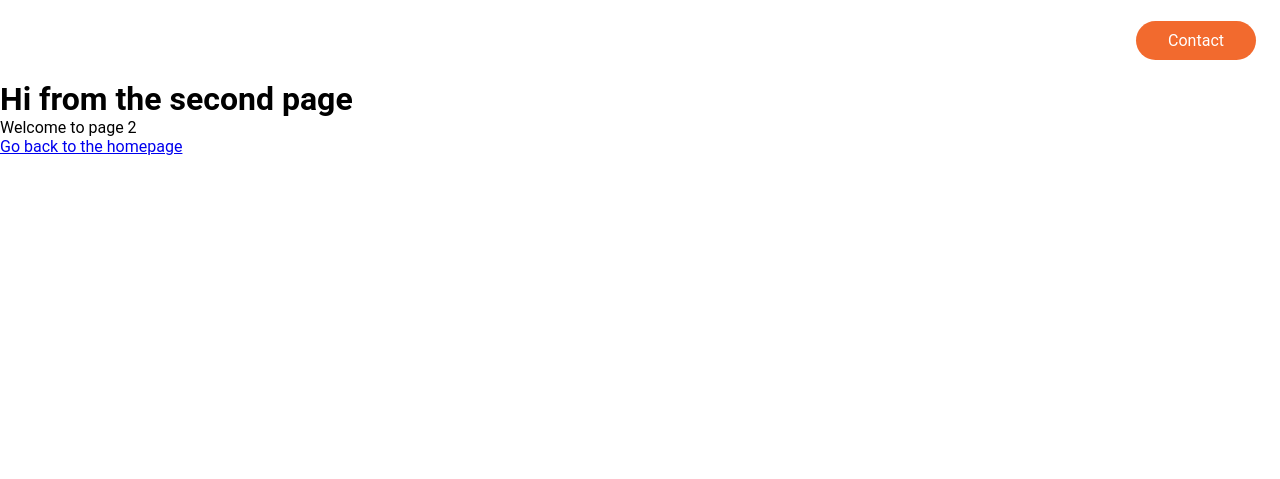
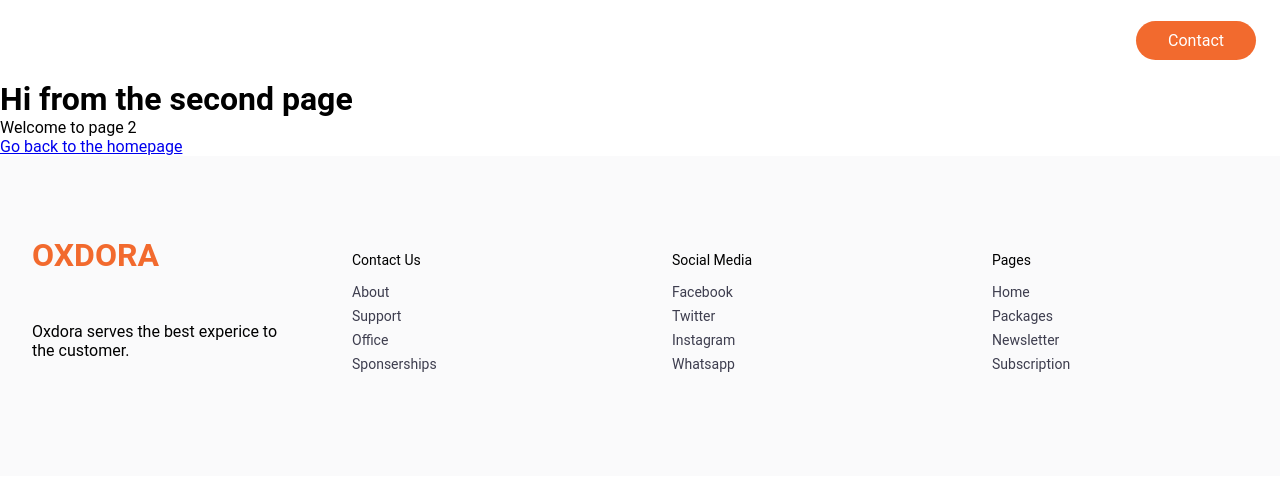
Before and after one commit to LitHaxor/Oxodra-consultancy, a Gatsby site: page /page-2 in a window 1280 px wide. Built offline with nearby package versions, Linux system fonts and the light colour scheme; Gatsby itself is replaced by a stand-in of ours.

Commit message:
Home Page done HP

```diff
--- /dev/null
+++ b/src/components/Footer.jsx
@@ -0,0 +1,106 @@
+
+import React from 'react'
+import styled from 'styled-components';
+
+const Footer = () =>{
+    return(
+        <FooterContainer>
+            <FooterLinkWrapper>
+                <FooterDesc>
+                    <h1>OXDORA</h1>
+                    <p>Oxdora serves the best experice to the customer.</p>
+                </FooterDesc>
+
+                <FooterLinkItems>
+                    <FooterLinkTitle>Contact Us</FooterLinkTitle>
+                    <FooterLink to="/about">About</FooterLink>
+                    <FooterLink to="">Support</FooterLink>
+                    <FooterLink to="">Office</FooterLink>
+                    <FooterLink to="">Sponserships</FooterLink>
+                </FooterLinkItems>
+            </FooterLinkWrapper>
+
+            <FooterLinkWrapper>
+
+                <FooterLinkItems>
+                    <FooterLinkTitle>Social Media</FooterLinkTitle>
+                    <FooterLink to="/about">Facebook</FooterLink>
+                    <FooterLink to="">Twitter</FooterLink>
+                    <FooterLink to="">Instagram</FooterLink>
+                    <FooterLink to="">Whatsapp</FooterLink>
+                </FooterLinkItems>
+
+                <FooterLinkItems>
+                    <FooterLinkTitle>Pages</FooterLinkTitle>
+                    <FooterLink to="/">Home</FooterLink>
+                    <FooterLink to="">Packages</FooterLink>
+                    <FooterLink to="">Newsletter</FooterLink>
+                    <FooterLink to="">Subscription</FooterLink>
+                </FooterLinkItems>
+
+            </FooterLinkWrapper>
+
+        </FooterContainer>
+    )
+}
+
+export default Footer;
+
+const FooterContainer= styled.div`
+    padding: 5rem calc((100vw - 1300px) /2);
+    display: grid;
+    grid-template-columns: repeat(2, 1fr);
+    color: #000;
+    background: #fafafb;
+`
+
+const FooterLinkWrapper = styled.div`
+    display: grid;
+    grid-template-columns: repeat(2, 1fr);
+
+    @media screen and (max-width: 820px){
+        grid-template-columns: 1fr;
+    }
+`
+
+const FooterDesc=styled.div`
+    padding: 0 2rem;
+
+    h1{
+        margin-bottom: 3rem;
+        color: #f26a2e;
+    }
+
+    @media screen and (max-width: 400px){
+        padding: 1rem;
+    }
+`
+
+
+const FooterLinkItems= styled.div`
+    display: flex;
+    flex-direction: column;
+    align-items: flex-start;
+    padding: 1rem 2rem;
+
+    @media screen and (max-width: 400px){
+        padding: 1rem;
+    }
+`
+
+const FooterLinkTitle = styled.div`
+    font-size: 14px;
+    margin-bottom: 16px;
+`
+
+const FooterLink = styled.div`
+    text-decoration: none;
+    margin-bottom: 0.5rem;
+    font-size: 14px;
+    color: #3d3d4e;
+
+    &:hover{
+        color: #f26a2e;
+        transition: 0.3s ease-out;
+    }
+`
--- a/src/components/layout.js
+++ b/src/components/layout.jsx
@@ -6,6 +6,7 @@
  */
 
 import React from "react"
+import Footer from "./Footer";
 import { GlobalStyle } from "./styles/GlobalStyles";
 const Layout = ({ children }) => {
 
@@ -14,7 +15,7 @@ const Layout = ({ children }) => {
     <div>
       <GlobalStyle/>
         <main>{children}</main>
-
+       <Footer/>
     </div>
   )
 }
--- a/src/data/statsData.js
+++ b/src/data/statsData.js
@@ -5,9 +5,10 @@ import {MdTimer} from 'react-icons/md';
 import {FaMoneyCheck} from 'react-icons/fa';
 
 
+
 export const StatsData=[
     {
-        icons: (<GiEarthAsiaOceania  />),
+        icons: (<GiEarthAsiaOceania />),
         title: "Travel Anywhere",
         description: "Travel with trusted partners and affordable rate"
     },
```
